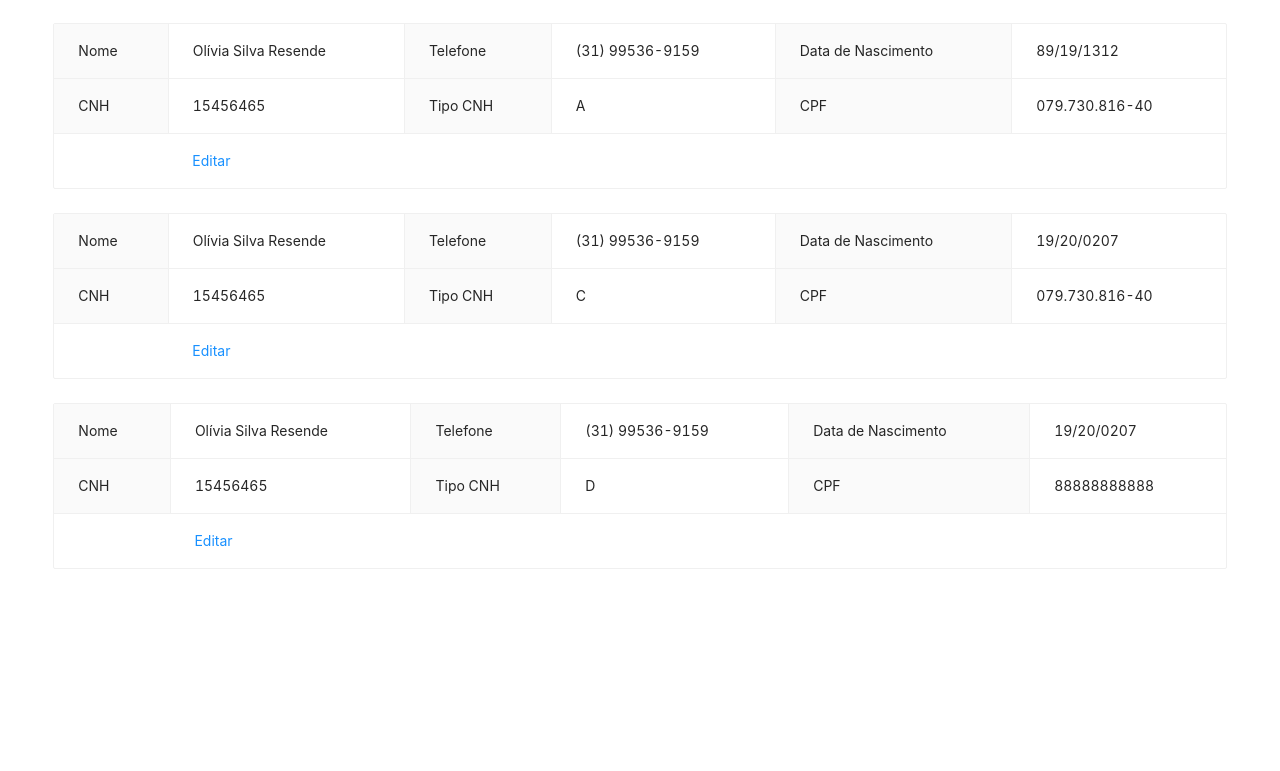
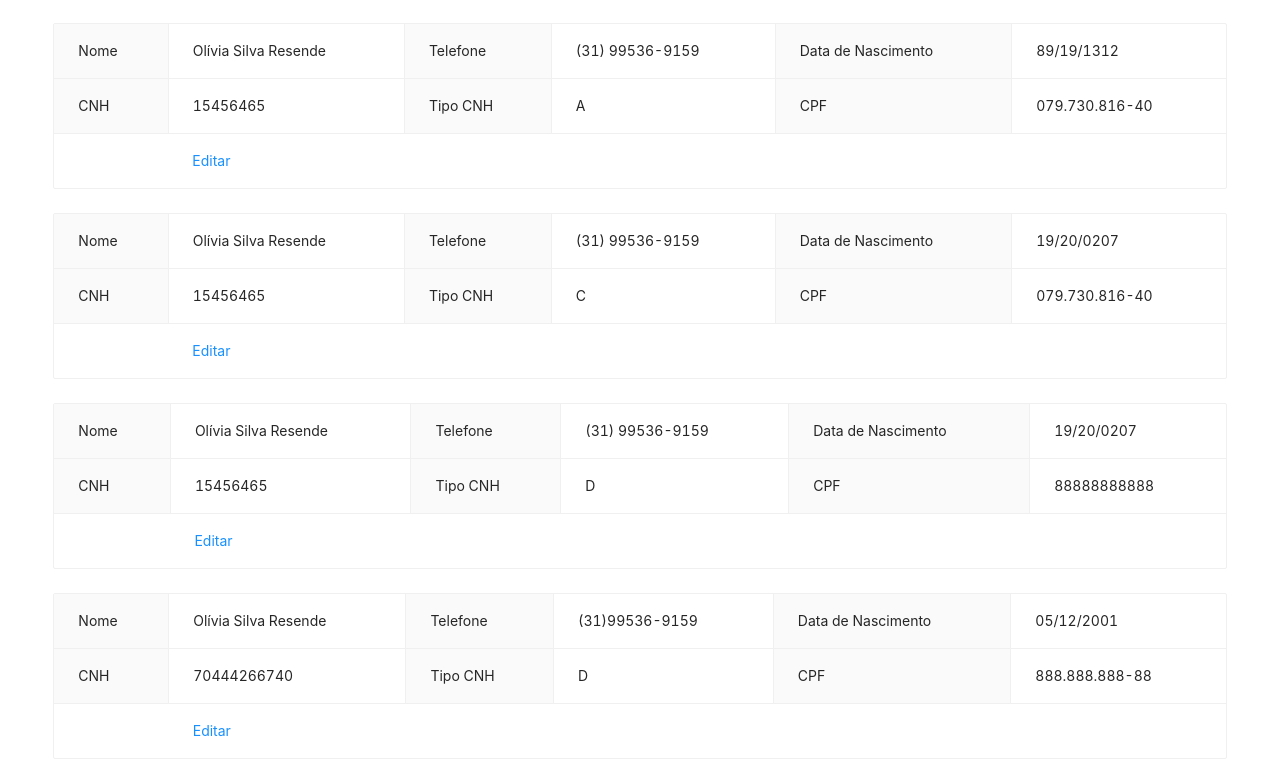
Before and after one commit to oliviaresende/register-drivers, a React (Create React App) app: page / in a window 1280 px wide. Shown: the part 467-1238 px from the top of the page. Before the commit the page ends 1048 px from the top, so only its background shows below. Built offline with nearby package versions, Linux system fonts and the light colour scheme; data requests are answered from the project's data file.

Commit message:
notificações

```diff
--- a/db.json
+++ b/db.json
@@ -2,8 +2,8 @@
   "drivers": [
     {
       "name": "Olívia Silva Resende",
-      "telephone": "(31) 99536-9159",
-      "dateOfBirth": "2020-07-02",
+      "telephone": "(31)99536-9159",
+      "dateOfBirth": "2001-07-02",
       "cnh": "70444266740",
       "typeCNH": "A",
       "cpf": "079.730.816-40",
@@ -48,6 +48,16 @@
       "typeCNH": "D",
       "cpf": "88888888888",
       "active": true
+    },
+    {
+      "id": "56302",
+      "name": "Olívia Silva Resende",
+      "telephone": "(31)99536-9159",
+      "dateOfBirth": "2001-12-05",
+      "cnh": "70444266740",
+      "typeCNH": "D",
+      "cpf": "888.888.888-88",
+      "active": true
     }
   ]
 }
--- a/src/pages/form/index.js
+++ b/src/pages/form/index.js
@@ -1,5 +1,5 @@
 import React, { useState, useEffect } from 'react';
-import { Form, Input, Typography, Select, Button, Spin } from 'antd';
+import { Form, Input, Typography, Select, Button, Spin, notification } from 'antd';
 import { useParams, useHistory } from 'react-router-dom';
 
 import { cpfMask, telMask } from '../../utils/formatter';
@@ -26,13 +26,15 @@ const FormRegister = () => {
 
   useEffect(() => {
     if (id) {
-      return fetch(`http://localhost:3001/drivers/${id}`)
+      fetch(`http://localhost:3001/drivers/${id}`)
         .then(res => res.json())
         .then(res => setDriver(res))
         .catch(err => console.error(err, 'Nenhum motorista encontrado'))
         .finally(() => setLoading(false))
     }
-    setLoading(false)
+    else {
+      setLoading(false)
+    }
   }, [id])
 
   const post = values => (
@@ -69,11 +71,39 @@ const FormRegister = () => {
 
   const onFinish = values => {
     if (id) {
-      put(values);
-      history.push("/");
+      put(values)
+        .then(() => {
+          notification['success']({
+            message: 'Sucesso!',
+            description: 'Dados alterados com sucesso!',
+            duration: 3
+          })
+          setTimeout(() => {
+            history.push("/");
+          }, 3000)
+        })
+        .catch(() => notification['error']({
+          message: 'Ops! Algo deu errado!',
+          description: 'Não foi possível alterar os dados!',
+          duration: 3
+        }))
+
     } else {
-      post(values).then(() => console.log("Cadastrado com sucesso!"))
-      form.resetFields();
+      post(values)
+        .then(() => {
+          notification['success']({
+            message: 'Sucesso!',
+            description: 'Motorista cadastrado com sucesso!',
+            duration: 3
+          })
+          form.resetFields();
+        })
+        .catch(() => notification['error']({
+          message: 'Ops! Algo deu errado!',
+          description: 'Não foi possível cadastrar o motorista!',
+          duration: 3
+        }))
+
     }
   }
   return (
@@ -166,8 +196,8 @@ const FormRegister = () => {
             </Form.Item>
             <Form.Item>
               <Button type="primary" htmlType="submit">
-                Cadastrar
-          </Button>
+                {id ? 'Editar' : 'Cadastrar'}
+              </Button>
             </Form.Item>
           </Form>)
       }
--- a/src/utils/generateAge.js
+++ b/src/utils/generateAge.js
@@ -4,5 +4,6 @@ export const age = date => {
   const birth = new Date(date)
 
   const idade = (now - birth) / (1000 * 60 * 60 * 24 * 365)
+
   return parseInt(idade)
 }
```
